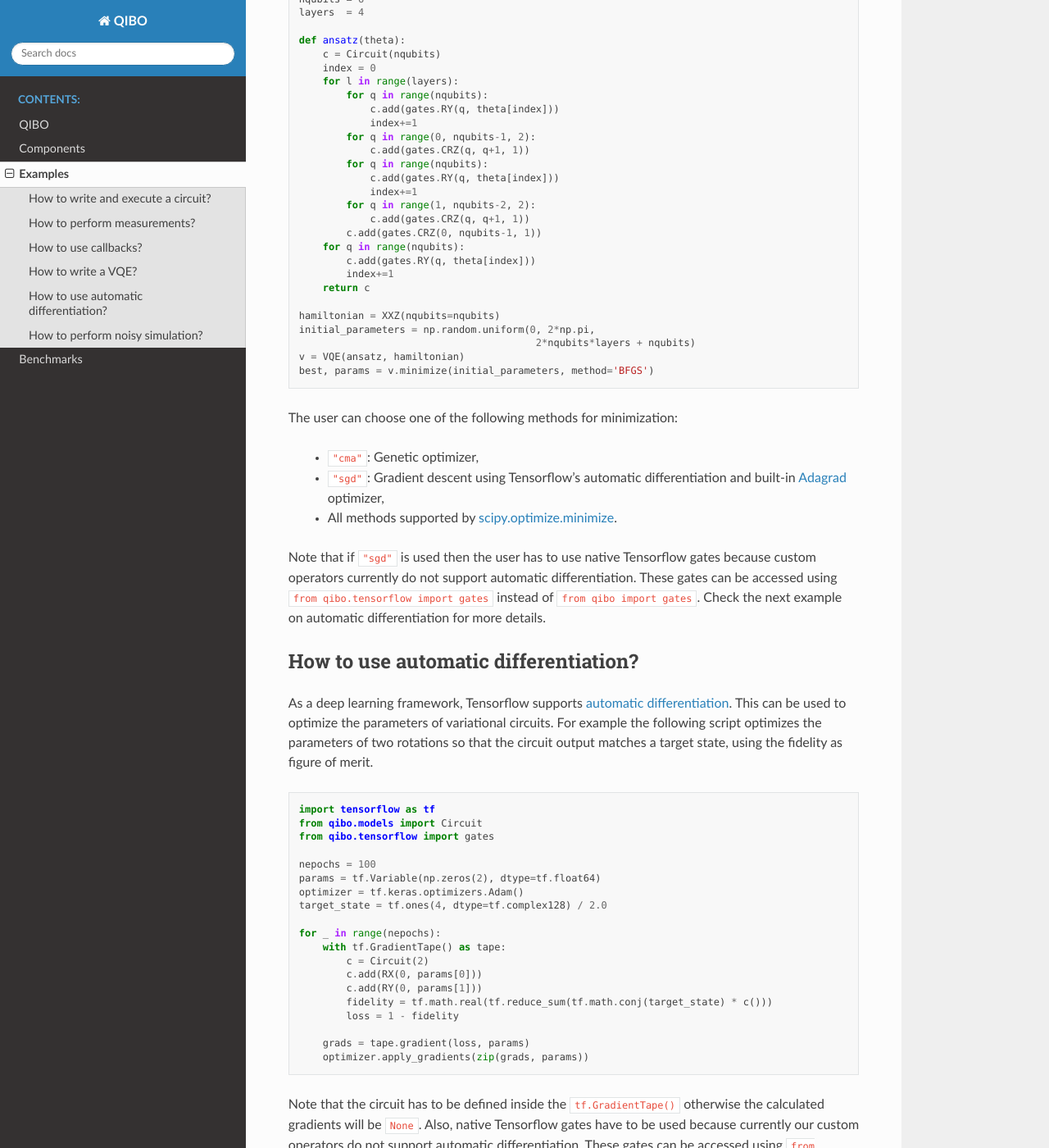
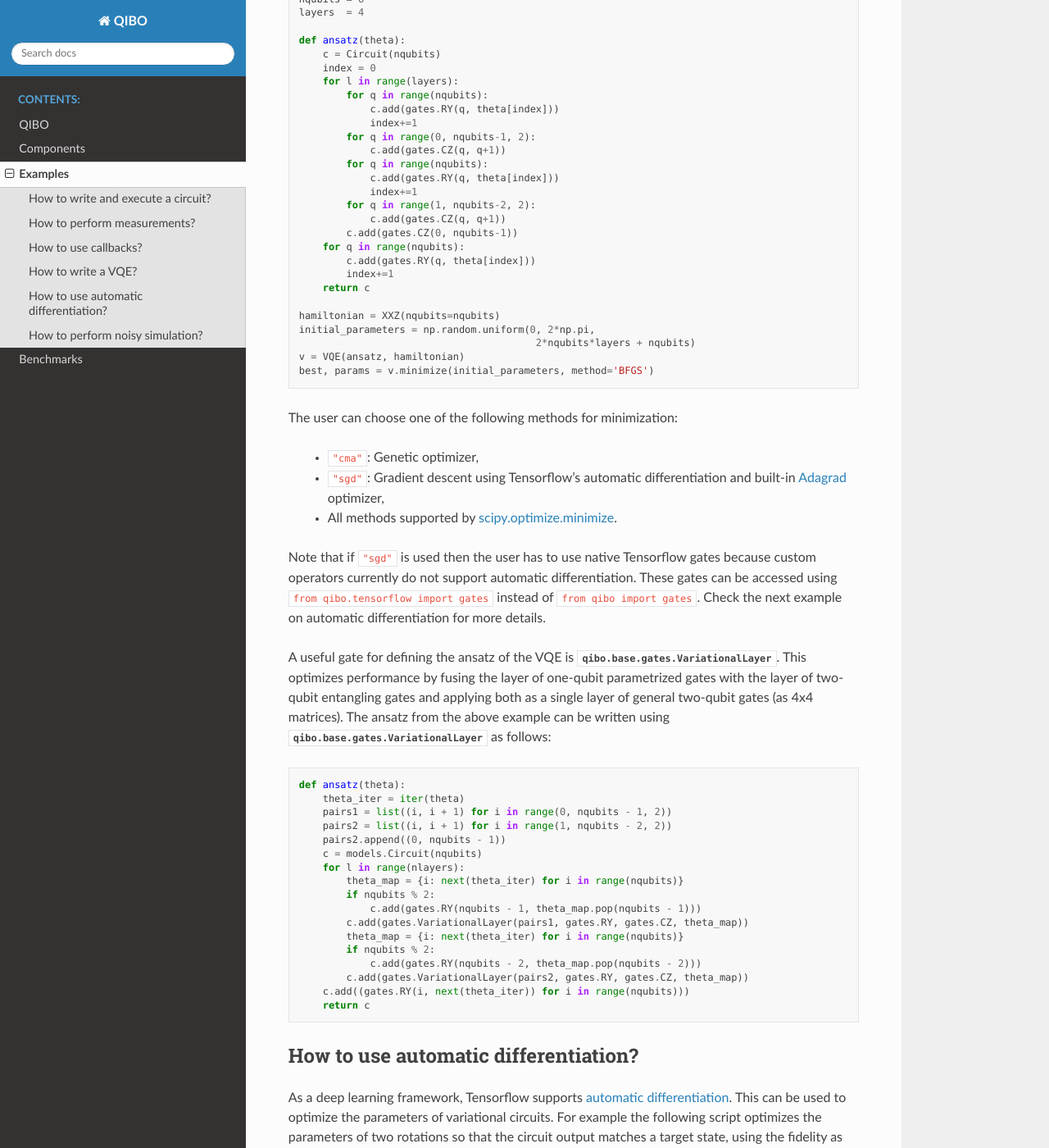
Before and after one commit to qiboteam/qibo, a Sphinx documentation site: the page built from doc/source/examples.rst, in a window 1280 px wide and 1400 px high, scrolled down 4609 px. Shown: the whole window at 82% size. Built offline with Sphinx 7.4.7 and the Read the Docs theme 2.0.0, drawn with Linux system fonts in a browser that asks for light colours.

Commit message:
Update VQE example in docs

```diff
--- a/doc/source/examples.rst
+++ b/doc/source/examples.rst
@@ -248,13 +248,13 @@ Here a simple example using the Heisenberg XXZ model:
                 c.add(gates.RY(q, theta[index]))
                 index+=1
             for q in range(0, nqubits-1, 2):
-                c.add(gates.CRZ(q, q+1, 1))
+                c.add(gates.CZ(q, q+1))
             for q in range(nqubits):
                 c.add(gates.RY(q, theta[index]))
                 index+=1
             for q in range(1, nqubits-2, 2):
-                c.add(gates.CRZ(q, q+1, 1))
-            c.add(gates.CRZ(0, nqubits-1, 1))
+                c.add(gates.CZ(q, q+1))
+            c.add(gates.CZ(0, nqubits-1))
         for q in range(nqubits):
             c.add(gates.RY(q, theta[index]))
             index+=1
@@ -277,6 +277,32 @@ because custom operators currently do not support automatic differentiation.
 These gates can be accessed using ``from qibo.tensorflow import gates`` instead
 of ``from qibo import gates``.
 Check the next example on automatic differentiation for more details.
+
+A useful gate for defining the ansatz of the VQE is :class:`qibo.base.gates.VariationalLayer`.
+This optimizes performance by fusing the layer of one-qubit parametrized gates with
+the layer of two-qubit entangling gates and applying both as a single layer of
+general two-qubit gates (as 4x4 matrices). The ansatz from the above example can
+be written using :class:`qibo.base.gates.VariationalLayer` as follows:
+
+.. code-block:: python
+
+    def ansatz(theta):
+        theta_iter = iter(theta)
+        pairs1 = list((i, i + 1) for i in range(0, nqubits - 1, 2))
+        pairs2 = list((i, i + 1) for i in range(1, nqubits - 2, 2))
+        pairs2.append((0, nqubits - 1))
+        c = models.Circuit(nqubits)
+        for l in range(nlayers):
+            theta_map = {i: next(theta_iter) for i in range(nqubits)}
+            if nqubits % 2:
+                c.add(gates.RY(nqubits - 1, theta_map.pop(nqubits - 1)))
+            c.add(gates.VariationalLayer(pairs1, gates.RY, gates.CZ, theta_map))
+            theta_map = {i: next(theta_iter) for i in range(nqubits)}
+            if nqubits % 2:
+                c.add(gates.RY(nqubits - 2, theta_map.pop(nqubits - 2)))
+            c.add(gates.VariationalLayer(pairs2, gates.RY, gates.CZ, theta_map))
+        c.add((gates.RY(i, next(theta_iter)) for i in range(nqubits)))
+        return c
 
 
 How to use automatic differentiation?
```
Also changed, not shown: 1 other file.
